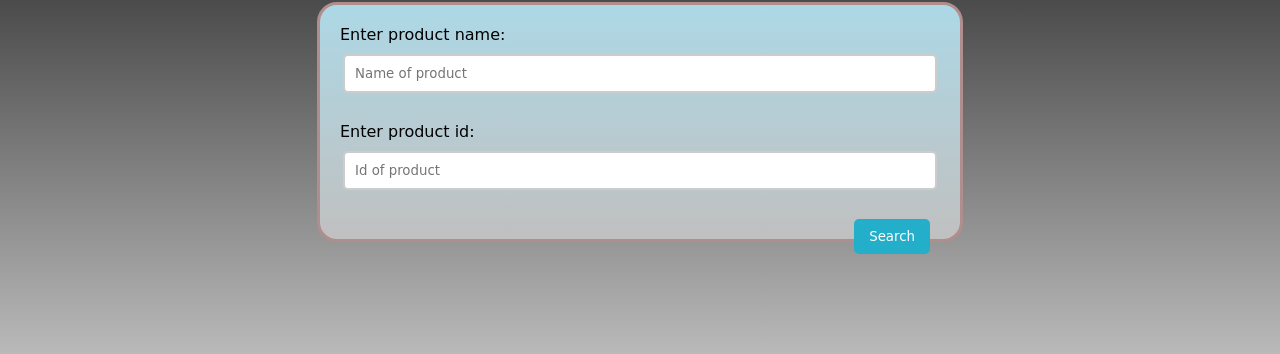
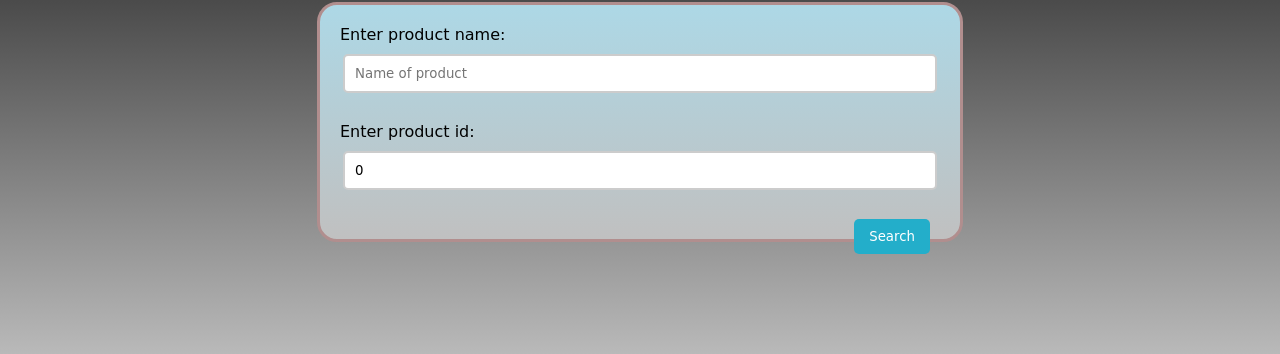
Before and after one commit to theGiuMac/pasd-PoC, a PHP site: page /search_page.php in a window 1280 px wide. Shown: the part 239-593 px from the top of the page. Run offline with PHP 8.4, Linux system fonts and the light colour scheme; the visitor is signed in with stand-in values (Sample User, id 1).

Commit message:
Trying different approach for if statement

```diff
--- a/search_page.php
+++ b/search_page.php
@@ -22,7 +22,7 @@ if (isset($_SESSION['id']) && isset($_SESSION['username'])) {
     <div class="search-container">
         <form action="" method="post">
             Enter product name: <input type="text" name="productname" placeholder="Name of product"><br/>
-            Enter product id: <input type="number" name="productid" placeholder="Id of product" min="1" step="1"><br/>
+            Enter product id: <input type="number" name="productid" value="0" placeholder="Id of product" min="1" step="1"><br/>
             <button type="submit" name="search-submit">Search</button>
         </form>
     </div>
@@ -42,7 +42,7 @@ if (isset($_SESSION['id']) && isset($_SESSION['username'])) {
                 $result = mysqli_query($conn, $sql_query_name);
                 $row = mysqli_fetch_array($result);
             }
-            if (isset($_POST['productid']))
+            if ($_POST['productid'] > 0)
             {
                 $productid = $_POST['productid'];
                 echo "<pre>" . $productid . "</pre>";
```
